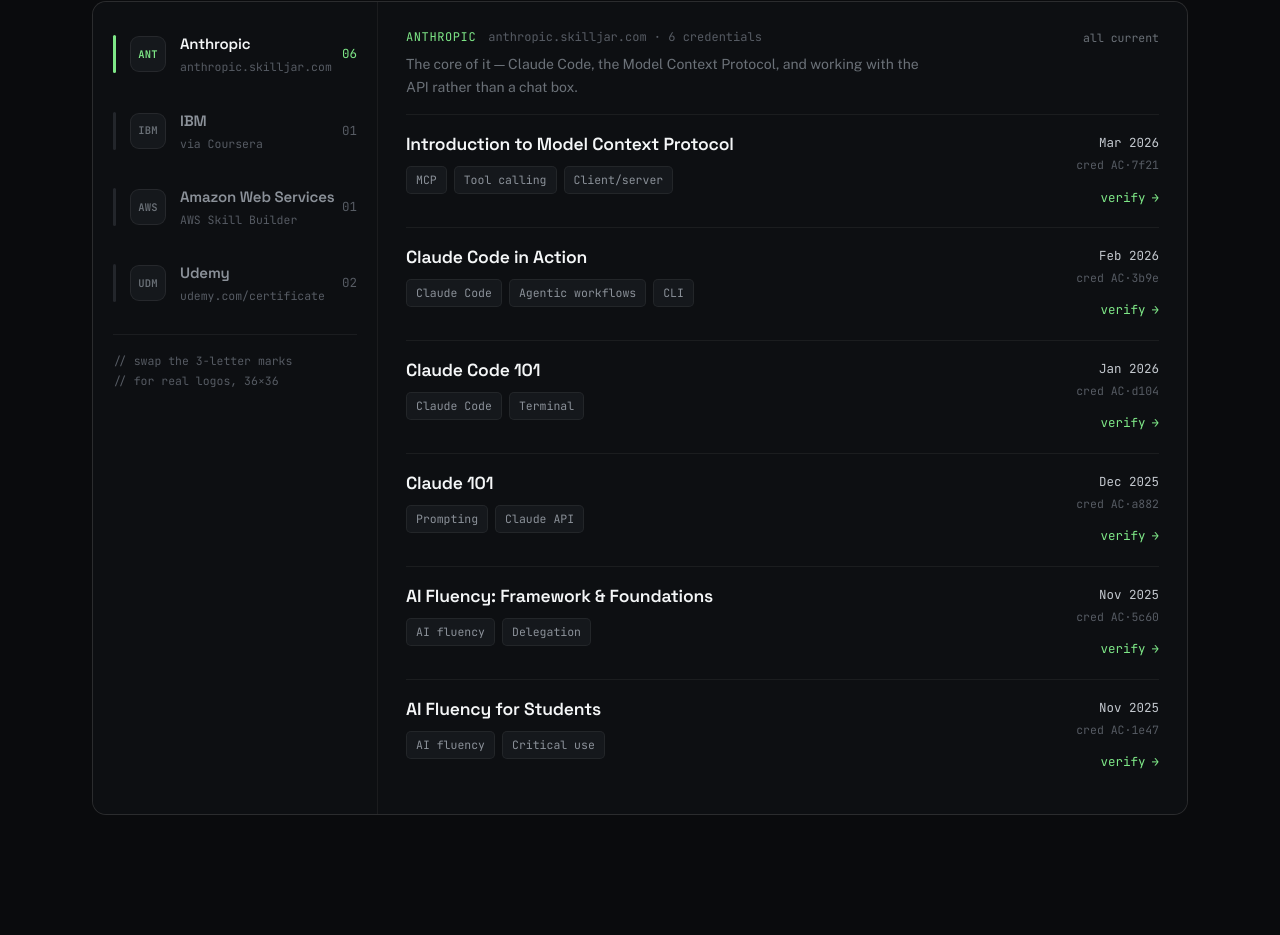
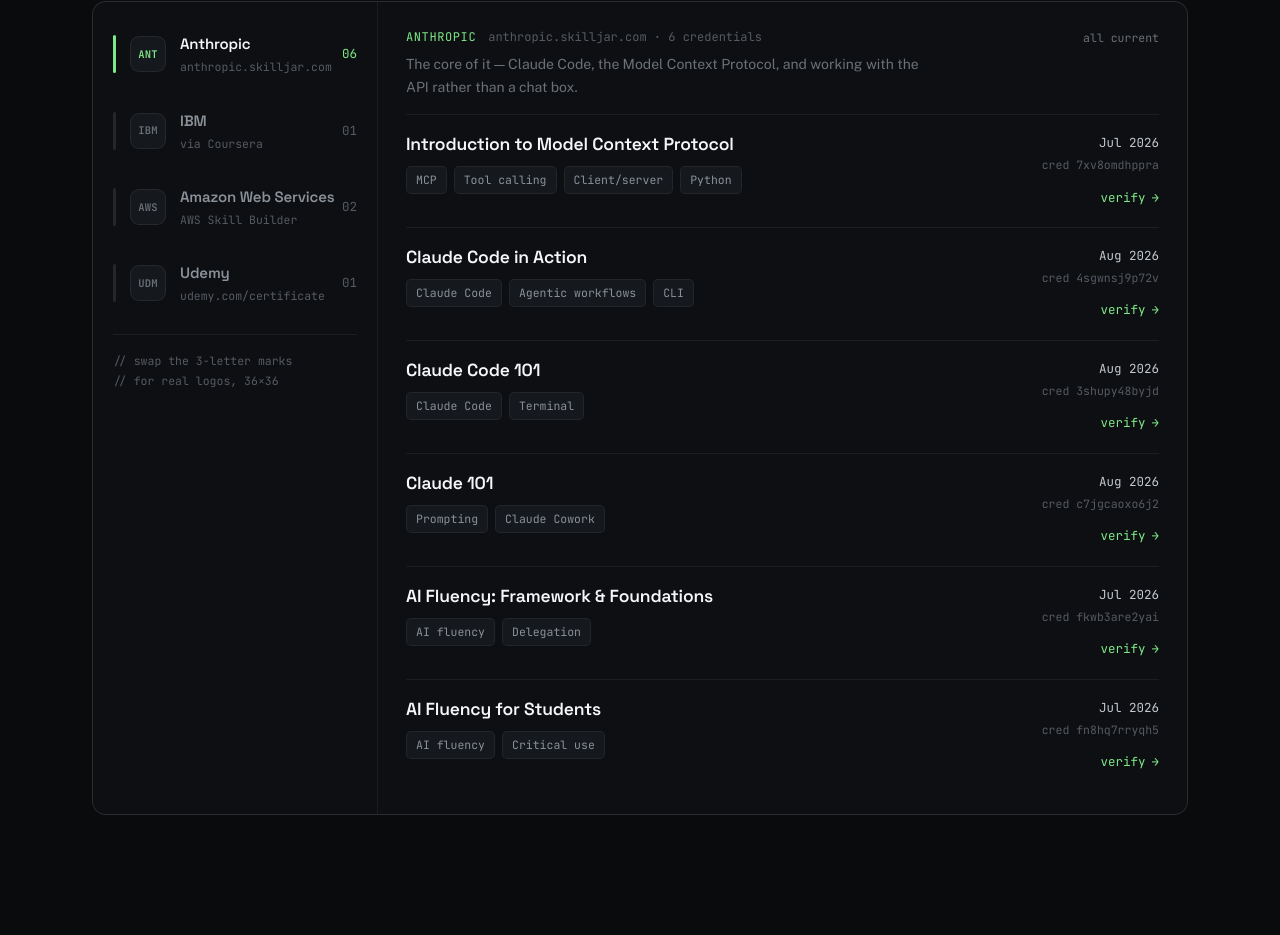
Before and after one commit to elyasbromand/portfolio, a Next.js app: page / in a window 1280 px wide. Shown: the part 2950-3885 px from the top of the page. Built offline with nearby package versions, Linux system fonts and the light colour scheme.

Commit message:
Add certifications

```diff
--- a/data/portfolio.ts
+++ b/data/portfolio.ts
@@ -427,84 +427,82 @@
   {
     name: "Introduction to Model Context Protocol",
     issuer: "anthropic",
-    date: "Mar 2026",
-    credentialId: "AC·7f21",
-    skills: ["MCP", "Tool calling", "Client/server"],
-    verifyUrl: "#",
+    date: "Jul 2026",
+    credentialId: "7xv8omdhppra",
+    skills: ["MCP", "Tool calling", "Client/server", "Python"],
+    verifyUrl: "https://verify.skilljar.com/c/7xv8omdhppra",
   },
   {
     name: "Claude Code in Action",
     issuer: "anthropic",
-    date: "Feb 2026",
-    credentialId: "AC·3b9e",
+    date: "Aug 2026",
+    credentialId: "4sgwnsj9p72v",
     skills: ["Claude Code", "Agentic workflows", "CLI"],
-    verifyUrl: "#",
+    verifyUrl: "https://verify.skilljar.com/c/4sgwnsj9p72v",
   },
   {
     name: "Claude Code 101",
     issuer: "anthropic",
-    date: "Jan 2026",
-    credentialId: "AC·d104",
+    date: "Aug 2026",
+    credentialId: "3shupy48byjd",
     skills: ["Claude Code", "Terminal"],
-    verifyUrl: "#",
+    verifyUrl: "https://verify.skilljar.com/c/3shupy48byjd",
   },
   {
     name: "Claude 101",
     issuer: "anthropic",
-    date: "Dec 2025",
-    credentialId: "AC·a882",
-    skills: ["Prompting", "Claude API"],
-    verifyUrl: "#",
+    date: "Aug 2026",
+    credentialId: "c7jgcaoxo6j2",
+    skills: ["Prompting", "Claude Cowork"],
+    verifyUrl: "https://verify.skilljar.com/c/c7jgcaoxo6j2",
   },
   {
     name: "AI Fluency: Framework & Foundations",
     issuer: "anthropic",
-    date: "Nov 2025",
-    credentialId: "AC·5c60",
+    date: "Jul 2026",
+    credentialId: "fkwb3are2yai",
     skills: ["AI fluency", "Delegation"],
-    verifyUrl: "#",
+    verifyUrl: "https://verify.skilljar.com/c/fkwb3are2yai",
   },
   {
     name: "AI Fluency for Students",
     issuer: "anthropic",
-    date: "Nov 2025",
-    credentialId: "AC·1e47",
+    date: "Jul 2026",
+    credentialId: "fn8hq7rryqh5",
     skills: ["AI fluency", "Critical use"],
-    verifyUrl: "#",
+    verifyUrl: "https://verify.skilljar.com/c/fn8hq7rryqh5",
   },
   {
     name: "Introduction to Amazon EC2",
     issuer: "aws",
-    date: "Sep 2025",
+    date: "Jan 2026",
     credentialId: "AW·9021",
-    skills: ["EC2", "Compute", "Cloud"],
+    skills: ["EC2", "Compute", "Cloud", "AWS Auto Scaling"],
     verifyUrl: "#",
+  },
+  {
+    name: "AWS Certified Cloud Practitioner",
+    issuer: "aws",
+    date: "Mar 2024",
+    credentialId: "8c86afea35fd4d619df3e52776fb0e20",
+    skills: ["Cloud Practitioner", "Cloud Foundation", "IAM Basics", "AWS Services"],
+    verifyUrl: "https://www.credly.com/badges/4f866b7c-bc00-4619-a3f2-5df2152f2a45",
   },
   {
     name: "Introduction to Cybersecurity Tools & Cyberattacks",
     issuer: "ibm",
-    date: "Aug 2025",
-    credentialId: "CO·4a3d",
-    skills: ["Threat models", "Security tooling"],
-    verifyUrl: "#",
+    date: "Jul 2026",
+    credentialId: "KO859JLV7STP",
+    skills: ["Threat models", "Security tooling", "Cyber Threat Hunting (CTH)", "Single Sign-On (SSO)"],
+    verifyUrl: "https://www.coursera.org/account/accomplishments/records/KO859JLV7STP",
   },
   {
-    name: "— add Udemy course title —",
+    name: "Succeed in the Age of AI",
     issuer: "udemy",
-    date: "2025",
-    credentialId: "UC·····",
-    skills: ["skills TBD"],
-    verifyUrl: "#",
-    placeholder: true,
-  },
-  {
-    name: "— add Udemy course title —",
-    issuer: "udemy",
-    date: "2025",
-    credentialId: "UC·····",
-    skills: ["skills TBD"],
-    verifyUrl: "#",
-    placeholder: true,
+    date: "Dec 2025",
+    credentialId: "UC-f1290e09-2df6-400e-883e-60016e2db427",
+    skills: ["Generative AI", "Prompt engineering", "AI productivity"],
+    verifyUrl: "https://ude.my/UC-f1290e09-2df6-400e-883e-60016e2db427",
   },
 ];
 
```
